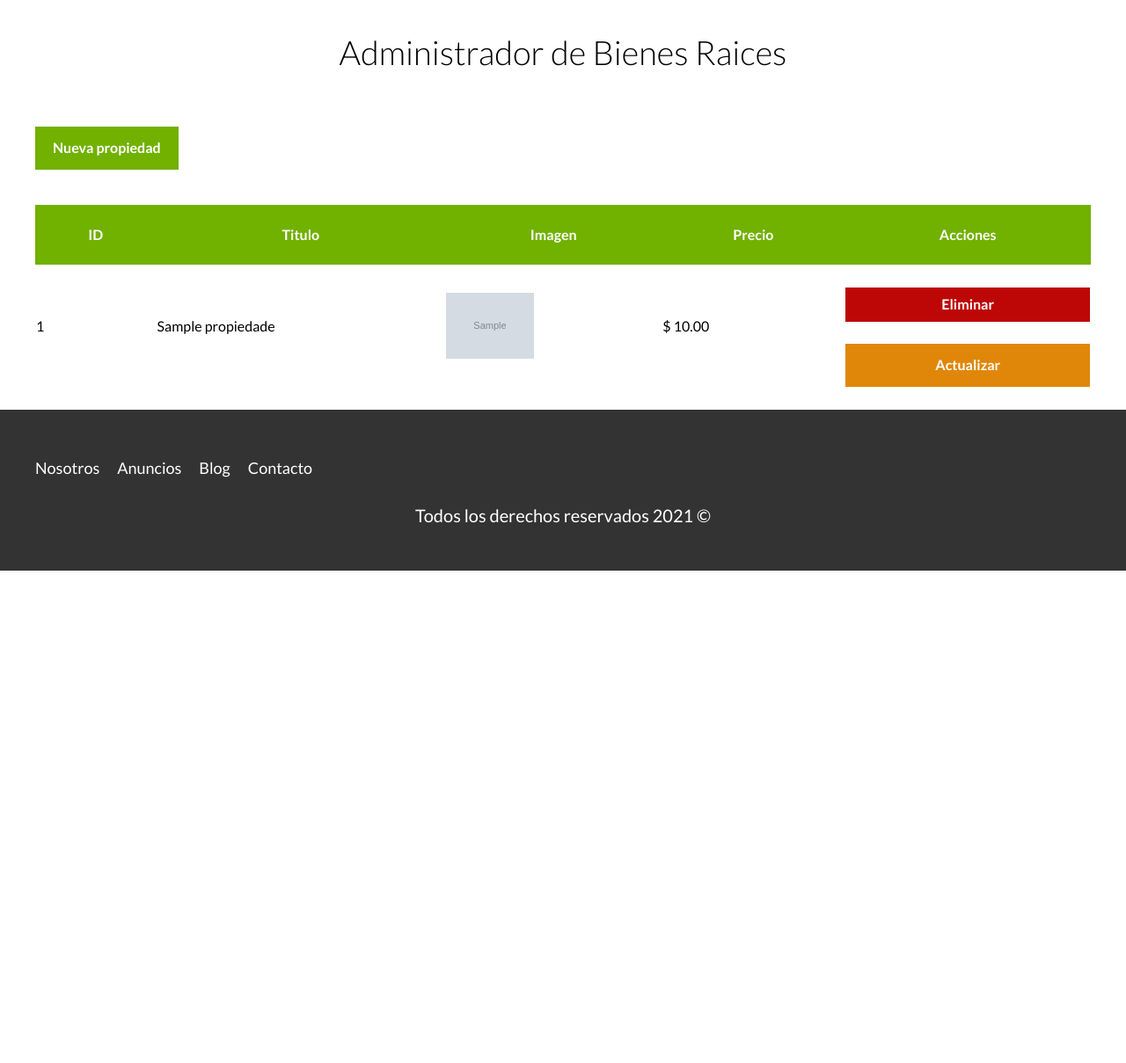
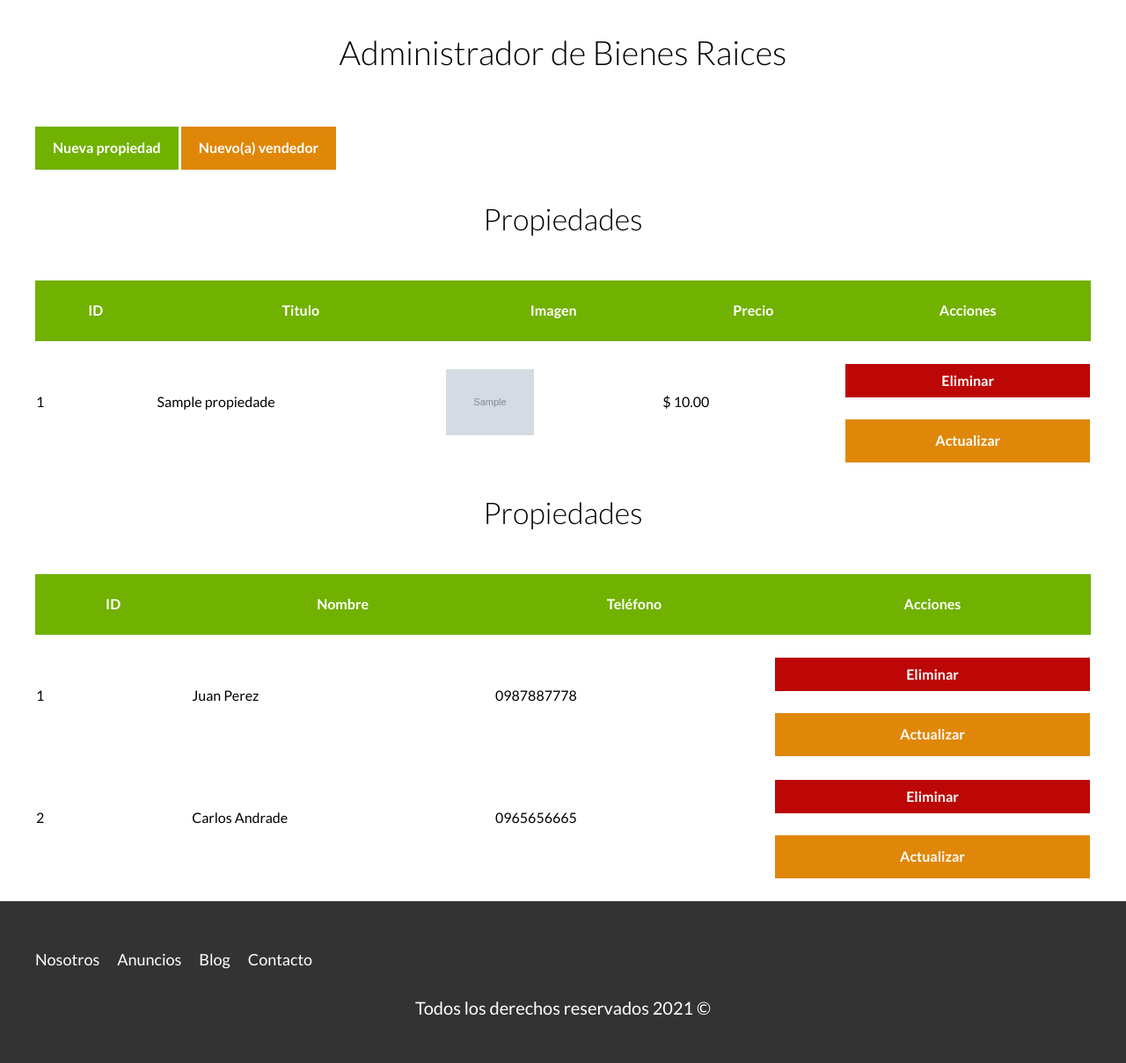
Before and after one commit to jlmonar17/bienes_raices, a PHP site: page /admin/index.php in a window 1280 px wide. Shown: the part 162-1371 px from the top of the page at 88% size. Before the commit the page ends 811 px from the top, so only its background shows below. Run offline with PHP 8.4, Linux system fonts and the light colour scheme; the visitor is signed in with stand-in values (Sample User, id 1); data comes from the database, SQL or seed files in the repository; tables that the repository leaves empty hold one stand-in row (values such as "Sample post"); grey boxes marked "Sample" are stand-in pictures; style sheets or scripts are compiled from the project's sources; some libraries are stand-ins or nearby versions.

Commit message:
Implementación de CRUD para tabla de vendedores.

```diff
--- a/admin/index.php
+++ b/admin/index.php
@@ -3,11 +3,13 @@
 require "../includes/app.php";
 
 use App\Propiedad;
+use App\Vendedor;
 
 estaAutenticado();
 
 /* Obtengo todas las proiedades */
 $propiedades = Propiedad::all();
+$vendedores = Vendedor::all();
 
 incluirTemplate("header", false, "../");
 
@@ -17,14 +19,29 @@ if ($_SERVER["REQUEST_METHOD"] === "POST") {
     $id = filter_var($id, FILTER_VALIDATE_INT);
 
     if ($id) {
-        $propiedad = Propiedad::find($id);
+        $tipo = $_POST["tipo"];
+        $resultado = null;
 
-        $resultado = $propiedad->eliminar();
+        if (validarTipoContenido($tipo)) {
+            if ($tipo === "propiedad") {
+                $propiedad = Propiedad::find($id);
+                $resultado = $propiedad->eliminar();
 
-        if ($resultado) {
-            $propiedad->borrarImagen();
+                if ($resultado) {
+                    $propiedad->borrarImagen();
 
-            header("Location: ../admin?resultado=3");
+                    header("Location: ../admin?resultado=3");
+                }
+            } elseif ($tipo === "vendedor") {
+                $vendedor = Vendedor::find($id);
+                $resultado = $vendedor->eliminar();
+
+                if ($resultado) {
+                    $vendedor->borrarImagen();
+
+                    header("Location: ../admin?resultado=3");
+                }
+            }
         }
     }
 }
@@ -35,15 +52,16 @@ $resultado = $_GET["resultado"] ?? null;
 <main class="contenedor seccion">
     <h1>Administrador de Bienes Raices</h1>
 
-    <?php if (intval($resultado) === 1) : ?>
-        <p class="alert exito">Anuncio creado correctamente</p>
-    <?php elseif (intval($resultado) === 2) : ?>
-        <p class="alert exito">Anuncio actualizado correctamente</p>
-    <?php elseif (intval($resultado) === 3) : ?>
-        <p class="alert exito">Anuncio eliminado correctamente</p>
-    <?php endif ?>
+    <?php
+    $mensaje = mostrarNotificacion(intval($resultado));
+    if ($mensaje) : ?>
+        <p class="alert exito"><?php echo sanitizar($mensaje); ?></p>
+    <?php endif;    ?>
 
     <a href="propiedades/crear.php" class="boton boton-verde">Nueva propiedad</a>
+    <a href="vendedores/crear.php" class="boton boton-amarillo">Nuevo(a) vendedor</a>
+
+    <h2>Propiedades</h2>
 
     <table class="propiedades">
         <thead>
@@ -68,10 +86,43 @@ $resultado = $_GET["resultado"] ?? null;
                     <td>
                         <form method="POST" class="w-100">
                             <input type="hidden" name="id" value="<?php echo $propiedad->id; ?>">
+                            <input type="hidden" name="tipo" value="propiedad">
 
                             <input type="submit" class="boton-rojo-block" value="Eliminar">
                         </form>
                         <a href="propiedades/actualizar.php?id=<?php echo  $propiedad->id; ?>" class="boton-amarillo-block">Actualizar</a>
+                    </td>
+                </tr>
+            <?php endforeach ?>
+        </tbody>
+    </table>
+
+    <h2>Propiedades</h2>
+
+    <table class="propiedades">
+        <thead>
+            <tr>
+                <th>ID</th>
+                <th>Nombre</th>
+                <th>Teléfono</th>
+                <th>Acciones</th>
+            </tr>
+        </thead>
+
+        <tbody>
+            <?php foreach ($vendedores as $vendedor) : ?>
+                <tr>
+                    <td><?php echo $vendedor->id; ?></td>
+                    <td><?php echo $vendedor->nombre . " " . $vendedor->apellido; ?></td>
+                    <td><?php echo $vendedor->telefono; ?></td>
+                    <td>
+                        <form method="POST" class="w-100">
+                            <input type="hidden" name="id" value="<?php echo $vendedor->id; ?>">
+                            <input type="hidden" name="tipo" value="vendedor">
+
+                            <input type="submit" class="boton-rojo-block" value="Eliminar">
+                        </form>
+                        <a href="vendedores/actualizar.php?id=<?php echo  $vendedor->id; ?>" class="boton-amarillo-block">Actualizar</a>
                     </td>
                 </tr>
             <?php endforeach ?>
--- a/admin/propiedades/crear.php
+++ b/admin/propiedades/crear.php
@@ -52,7 +52,7 @@ if ($_SERVER["REQUEST_METHOD"] === "POST") {
 ?>
 
 <main class="contenedor seccion">
-    <h1>Crear</h1>
+    <h1>Nueva Propiedad</h1>
 
     <a href="../index.php" class="boton boton-verde">Volver</a>
 
--- a/classes/Vendedor.php
+++ b/classes/Vendedor.php
@@ -19,4 +19,23 @@ class Vendedor extends ActiveRecord
         $this->apellido = $args["apellido"] ?? "";
         $this->telefono = $args["telefono"] ?? "";
     }
+
+    public function validar()
+    {
+        if (!$this->nombre) {
+            self::$errores[] = "El nombre es requerido";
+        }
+
+        if (!$this->apellido) {
+            self::$errores[] = "El apellido es requerido";
+        }
+
+        if (!$this->telefono) {
+            self::$errores[] = "El telefono es requerido";
+        } elseif (!preg_match("/[0-9]{10}/", $this->telefono)) {
+            self::$errores[] = "El telefono tiene un formato no válido";
+        }
+
+        return self::$errores;
+    }
 }
--- a/includes/funciones.php
+++ b/includes/funciones.php
@@ -31,3 +31,32 @@ function sanitizar($html)
 {
     return htmlspecialchars($html);
 }
+
+function validarTipoContenido($tipo)
+{
+    $tipos = ["vendedor", "propiedad"];
+
+    return in_array($tipo, $tipos);
+}
+
+function mostrarNotificacion($codigo): string
+{
+    $mensaje = "";
+
+    switch ($codigo) {
+        case 1:
+            $mensaje = "Creado correctamente";
+            break;
+        case 2:
+            $mensaje = "Actualizado correctamente";
+            break;
+        case 3:
+            $mensaje = "Eliminado correctamente";
+            break;
+        default:
+            $mensaje = false;
+            break;
+    }
+
+    return $mensaje;
+}
```
Also changed, not shown: admin/vendedores/actualizar.php (added, +59 -0 lines), admin/vendedores/crear.php (added, +51 -0 lines), includes/templates/formulario_vendedores.php (added, +16 -0 lines).
